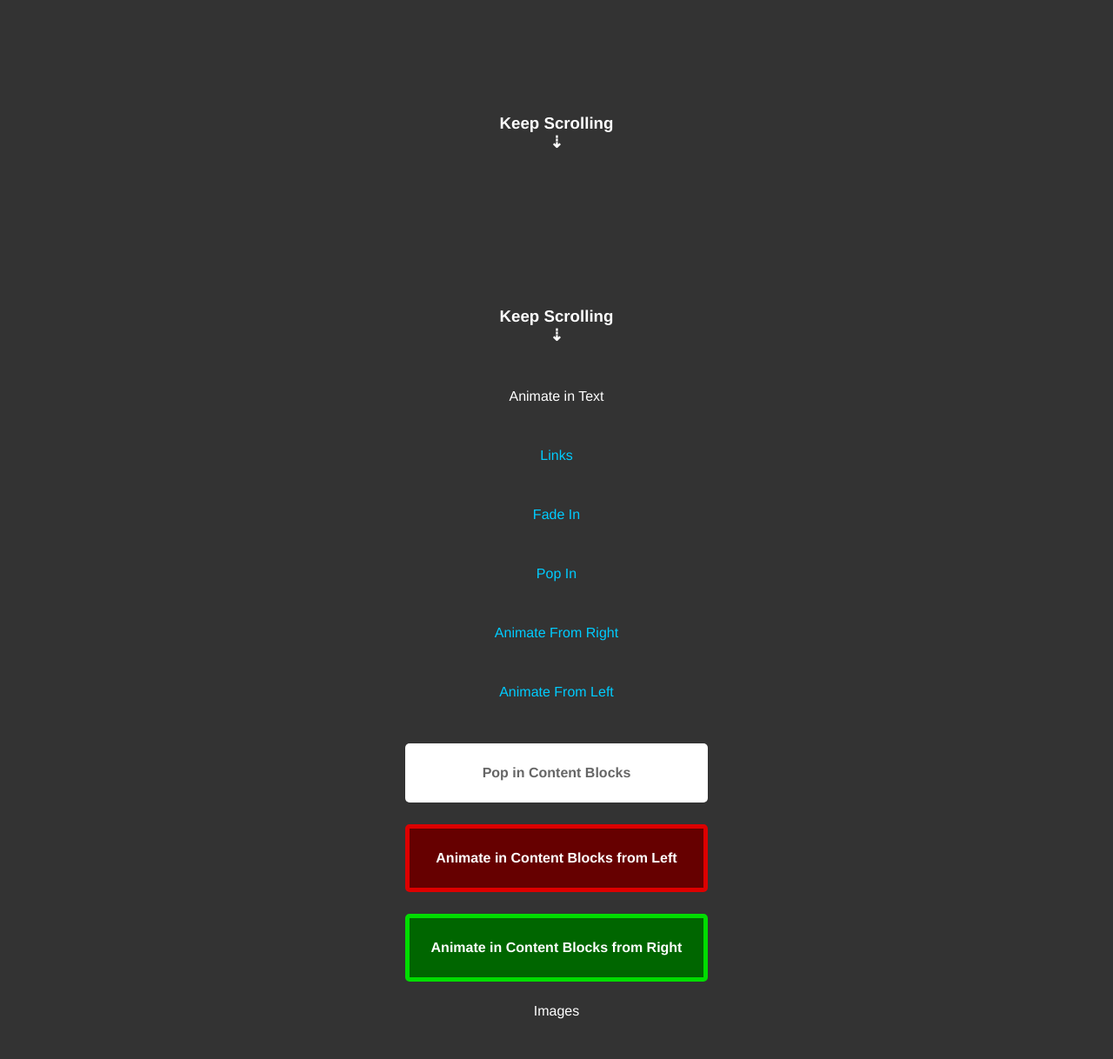
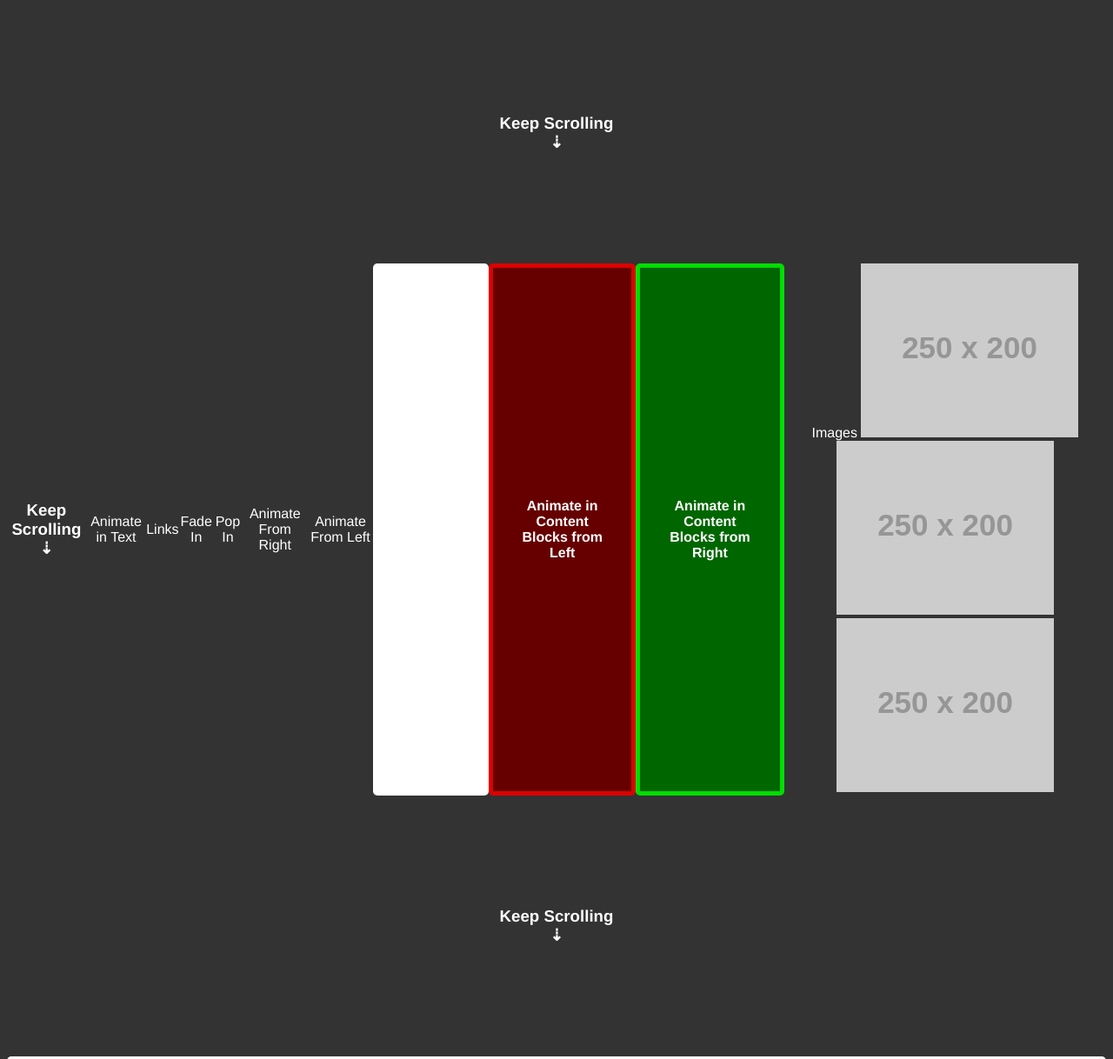
Before and after one commit to JoshCostanza/animate-in, a plain HTML site: page index.html in a window 1280 px wide. Shown: the part 259-1477 px from the top of the page at 87% size. Drawn offline with nearby package versions, Linux system fonts and the light colour scheme; placeholder pictures from the web are drawn by us; a small style sheet from the web is missing.

Commit message:
Update index.html

```diff
--- a/index.html
+++ b/index.html
@@ -39,15 +39,13 @@
     .spacer .vertical-spacer {
       display:table-row;
     }
-    .spacer .vertical-spacer .center {
+    .spacer .vertical-spacer > * {
       display:table-cell;
       vertical-align:middle;
       color:#FFF;
+      margin:200px 0;
     }
-    .spacer .container, .spacer h3, .spacer a, .spacer img  {
-      margin:50px 0;
-      display:block;
-    }
+
     .box{
       display:block;
       padding:25px;
@@ -91,7 +89,7 @@
     <!--purposful spacer-->
     <div class="spacer">
       <div class="vertical-spacer">
-        <div class="center">
+
         <h3 class="animate-in animate-pop-in">Keep Scrolling<br>&#8675;</h3>
         <p class="animate-in animate-pop-in">Animate in Text</p>
         <a href="#top" class="animate-in">Links</a>
@@ -111,12 +109,12 @@
           <strong>Animate in Content Blocks from Right</strong>
         </div>
 
-          <div href="#top" class="animate-in animate-pop-in">Images
+        <div class="animate-in animate-pop-in">Images
           <img class="animate-in animate-pop-in" alt="Animates a Pop In Effect" width="250" height="200" src="http://placehold.it/250x200?text=Animate+Images!">
           <img class="animate-in animate-pop-in" alt="Animates a Pop In Effect" width="250" height="200" src="http://placehold.it/250x200?text=Image+2">
           <img class="animate-in animate-pop-in" alt="Animates a Pop In Effect" width="250" height="200" src="http://placehold.it/250x200?text=Image+3">
         </div>
-        </div>
+
       </div>
     </div>
 
```
Lines whose indentation alone changed are shown as unchanged.
